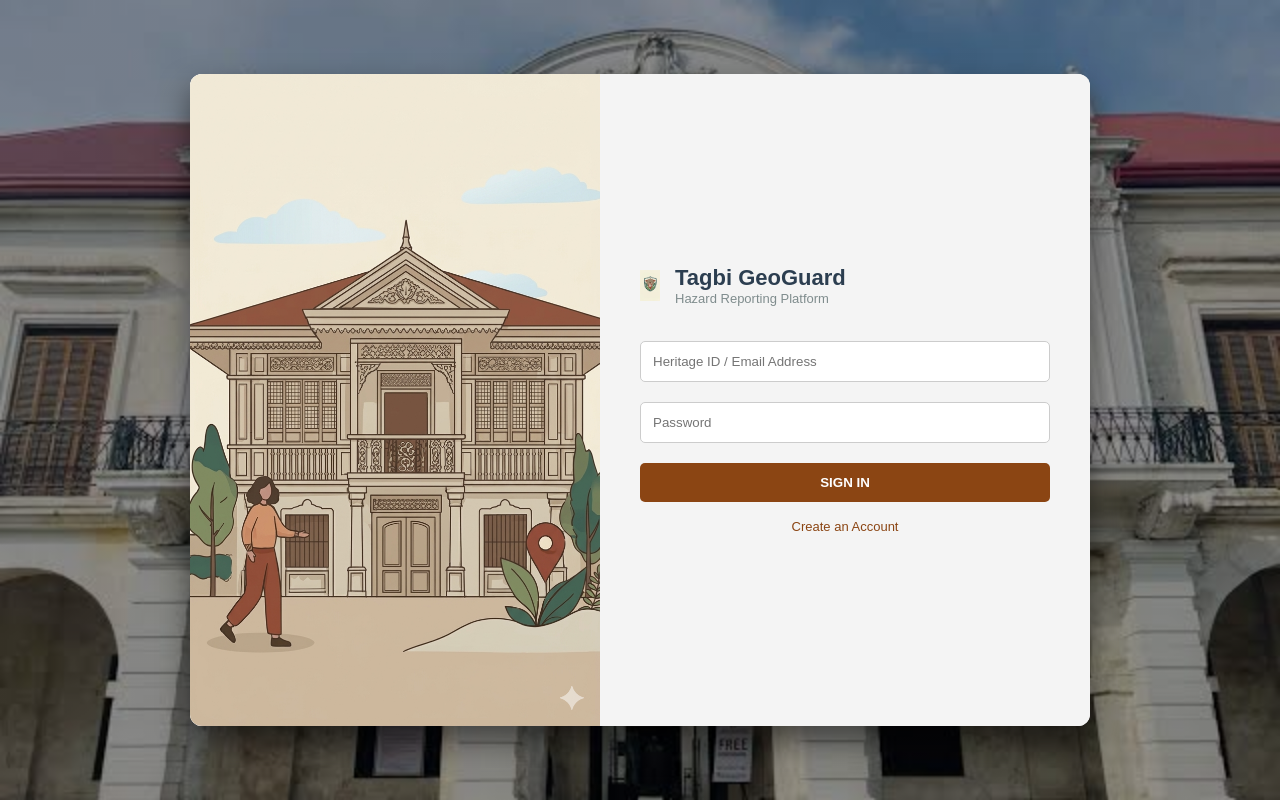
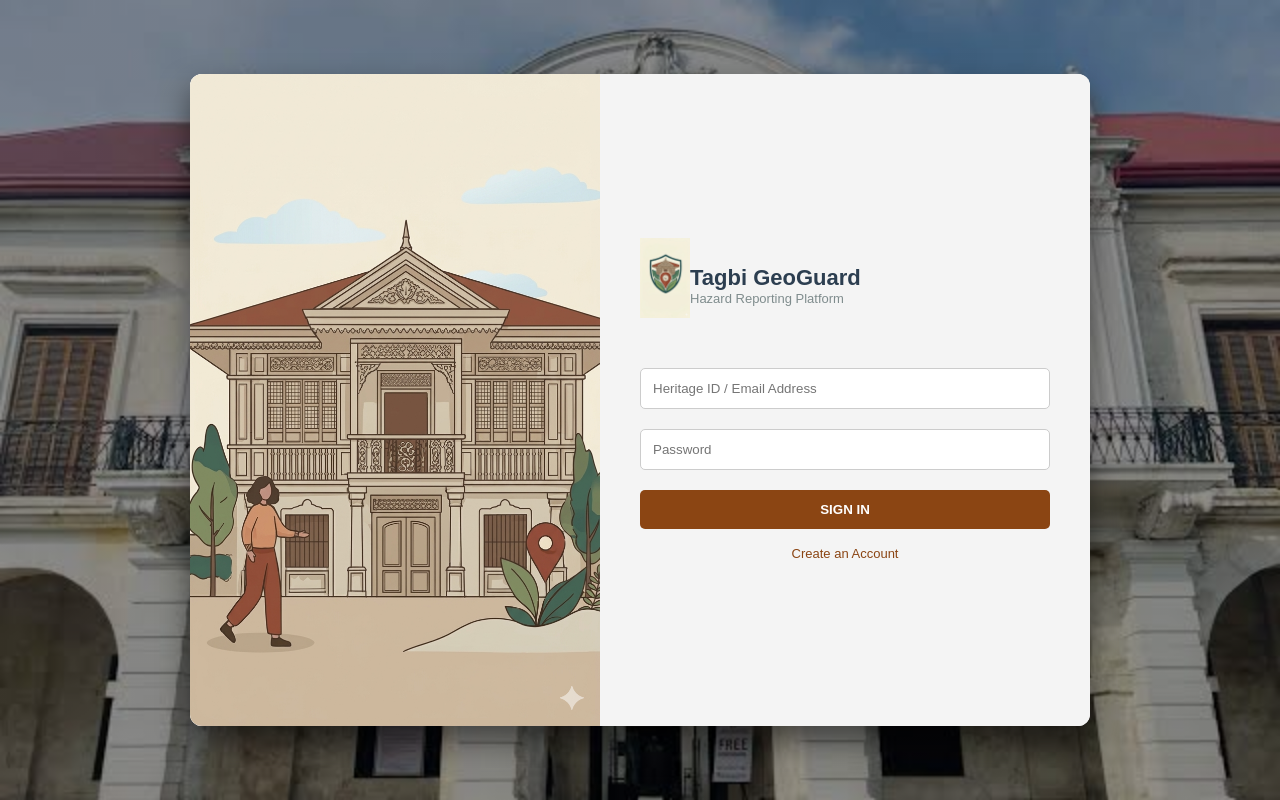
Before and after one commit to EzioKie777/so-Ugh, a plain HTML site: page index.html in a window 1280 px wide. Drawn offline with Linux system fonts and the light colour scheme.

Commit message:
Update index.html

```diff
--- a/index.html
+++ b/index.html
@@ -56,9 +56,9 @@
     }
 
     .header-logo {
-        width: 20px; /* Try 70px for a clear but balanced look */
+        width: 50px; /* Try 70px for a clear but balanced look */
         height: auto;
-        margin-right: 15px;
+        margin-bottom: 15px;
     }
 
     .header-text-block h2 {
```
